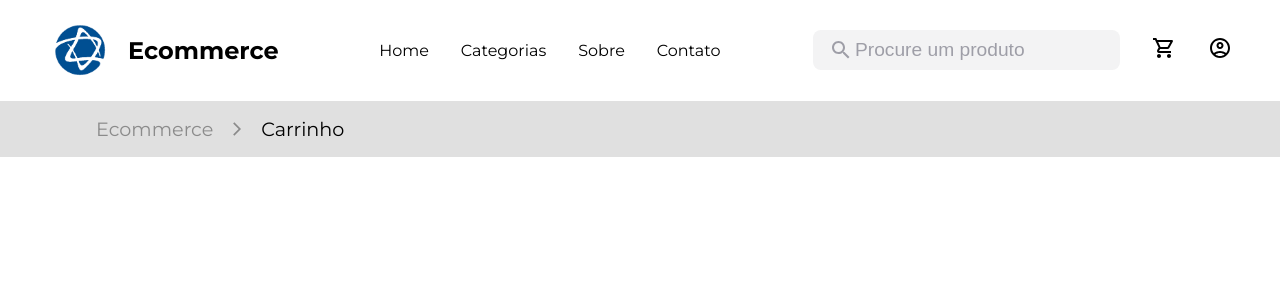
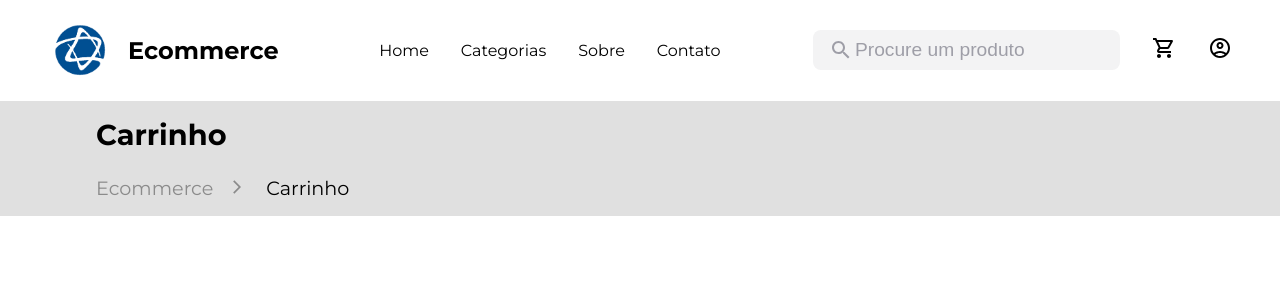
Before and after one commit to felipefcsantos/ecommerce, a React (Create React App) app: page /carrinho in a window 1280 px wide. Shown: the top 300 px of the page. Built offline with nearby package versions, Linux system fonts and the light colour scheme; no server answers.

Commit message:
feat: criado funcao de adicionar e remover item do carrinho

```diff
--- a/src/components/Produto/index.tsx
+++ b/src/components/Produto/index.tsx
@@ -5,9 +5,11 @@ import AddShoppingCartIcon from "@mui/icons-material/AddShoppingCart";
 import FavoriteBorderIcon from "@mui/icons-material/FavoriteBorder";
 import FavoriteIcon from "@mui/icons-material/Favorite";
 import Grid from "@mui/material/Grid2";
+import { useCarrinhoContext } from "../../contexts/Carrinho";
 
 const Produto = ({ dados }: { dados: Produtos[] }) => {
   const { favoritarProduto } = useEcommerceContext();
+  const {adicionaItemNoCarrinho} = useCarrinhoContext()
   const listaFavoritos = JSON.parse(
     localStorage.getItem("favoritosEcommerce") || "[]"
   );
@@ -46,7 +48,7 @@ const Produto = ({ dados }: { dados: Produtos[] }) => {
                       onClick={() => favoritarProduto(produto.id)}
                     />
                   )}
-                  <button className={styles.addToCartButton}>
+                  <button className={styles.addToCartButton} onClick={() => adicionaItemNoCarrinho(produto)}>
                     Add to cart
                     <AddShoppingCartIcon sx={{ marginLeft: ".5rem" }} />
                   </button>
--- a/src/components/SubHeader/index.tsx
+++ b/src/components/SubHeader/index.tsx
@@ -1,10 +1,20 @@
 import ArrowForwardIosOutlinedIcon from "@mui/icons-material/ArrowForwardIosOutlined";
 import styles from "./styles.module.css";
 
-const SubHeader = ({ page }: { page: string }) => {
+const SubHeader = ({
+  page,
+  title,
+}: {
+  page: string;
+  title?: string | undefined;
+}) => {
   return (
     <div className={styles.container}>
-      <span>Ecommerce</span> <ArrowForwardIosOutlinedIcon className={styles.icon} /> {page}
+      {title && <h2>{title}</h2>}
+      <div>
+        <span>Ecommerce</span>
+        <ArrowForwardIosOutlinedIcon className={styles.icon} /> {page}
+      </div>
     </div>
   );
 };
--- a/src/components/SubHeader/styles.module.css
+++ b/src/components/SubHeader/styles.module.css
@@ -1,14 +1,20 @@
 .container{
-    align-items: center;
+    align-items: start;
     background: #e0e0e0;
     display: flex;
+    flex-direction: column;
     font-size: 1.2rem;
     padding: 1rem 0;
+    padding-left: 6rem;
+}
+
+.container h2{
+    margin-top: 0;
 }
 
 .container span{
     color: #8b8b8b;
-    margin-left: 6rem;
+    /* margin-left: 6rem; */
 }
 
 .icon{
--- /dev/null
+++ b/src/contexts/Carrinho.tsx
@@ -0,0 +1,57 @@
+import { createContext, ReactNode, useContext, useState } from "react";
+import CarrinhoContextType from "../interfaces/CarrinhoContextType";
+import Produtos from "../interfaces/Produtos";
+
+const CarrinhoContext = createContext<CarrinhoContextType | undefined>(
+  undefined
+);
+
+const CarrinhoProvider = ({ children }: { children: ReactNode }) => {
+  const [listaCarrinho, setListaCarrinho] = useState<Produtos[]>([]);
+  const storageKey = "carrinhoEcommerce";
+  const carrinho = JSON.parse(localStorage.getItem(storageKey) || "[]");
+
+  const adicionaItemNoCarrinho = (item: Produtos) => {
+    const existe = carrinho.some(
+      (carrinhoItem: Produtos) => carrinhoItem.id === item.id
+    );
+
+    if (!existe) {
+      carrinho.push({ ...item, qtd: 1 });
+      localStorage.setItem(storageKey, JSON.stringify(carrinho));
+      setListaCarrinho(carrinho);
+    }
+  };
+
+  const removeItemDoCarrinho = (id: number) => {
+    const novoCarrinho = carrinho.filter(
+      (carrinhoItem: Produtos) => carrinhoItem.id !== id
+    );
+    localStorage.setItem(storageKey, JSON.stringify(novoCarrinho));
+    setListaCarrinho(novoCarrinho);
+  };
+
+  return (
+    <CarrinhoContext.Provider
+      value={{
+        listaCarrinho,
+        adicionaItemNoCarrinho,
+        removeItemDoCarrinho,
+      }}
+    >
+      {children}
+    </CarrinhoContext.Provider>
+  );
+};
+
+const useCarrinhoContext = (): CarrinhoContextType => {
+  const context = useContext(CarrinhoContext);
+  if (!context) {
+    throw new Error(
+      "useCarrinhoContext deve ser usado dentro CarrinhoProvider"
+    );
+  }
+  return context;
+};
+
+export { CarrinhoProvider, useCarrinhoContext };
--- /dev/null
+++ b/src/interfaces/CarrinhoContextType.ts
@@ -0,0 +1,7 @@
+import Produtos from "./Produtos";
+
+export default interface CarrinhoContextType {
+  listaCarrinho: Produtos[];
+  adicionaItemNoCarrinho: (item: Produtos) => void;
+  removeItemDoCarrinho: (id: number) => void;
+}
--- a/src/interfaces/Produtos.ts
+++ b/src/interfaces/Produtos.ts
@@ -10,4 +10,5 @@ export default interface Produtos {
     count: number;
   };
   fav: boolean;
+  qtd: number;
 }
--- a/src/pages/Carrinho/index.tsx
+++ b/src/pages/Carrinho/index.tsx
@@ -1,12 +1,12 @@
-import React from 'react'
-import SubHeader from '../../components/SubHeader'
+import SubHeader from "../../components/SubHeader";
+import styles from "./stles.module.css"
 
 const Carrinho = () => {
   return (
     <div>
-      <SubHeader page='Carrinho'/>
+      <SubHeader page="Carrinho"  title="Carrinho"/>
     </div>
-  )
-}
+  );
+};
 
-export default Carrinho
+export default Carrinho;
--- /dev/null
+++ b/src/pages/Carrinho/stles.module.css
@@ -0,0 +1,3 @@
+.container_title{
+    background: #e0e0e0;
+}
```
Also changed, not shown: src/App.tsx (+5 -2 lines).
